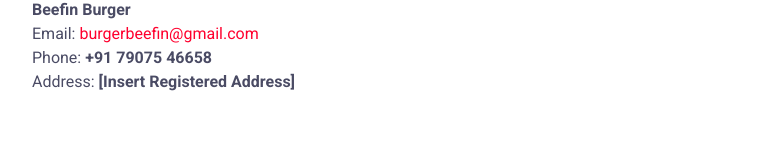
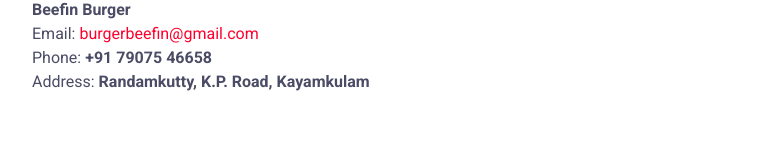
Before and after one commit to navasfiroz/beefin, a plain HTML site: page refund.html in a window 1280 px wide. Shown: the part 2564-2726 px from the top of the page, without its empty margins (248-1015 px from the left). Drawn offline with nearby package versions, Linux system fonts and the light colour scheme.

Commit message:
Update refund.html

```diff
--- a/refund.html
+++ b/refund.html
@@ -110,7 +110,7 @@
       <strong>Beefin Burger</strong><br>
       Email: <a href="mailto:burgerbeefin@gmail.com">burgerbeefin@gmail.com</a><br>
       Phone: <strong>+91 79075 46658</strong><br>
-      Address: <strong>[Insert Registered Address]</strong>
+      Address: <strong>Randamkutty, K.P. Road, Kayamkulam</strong>
     </p>
   </section>
 
```
